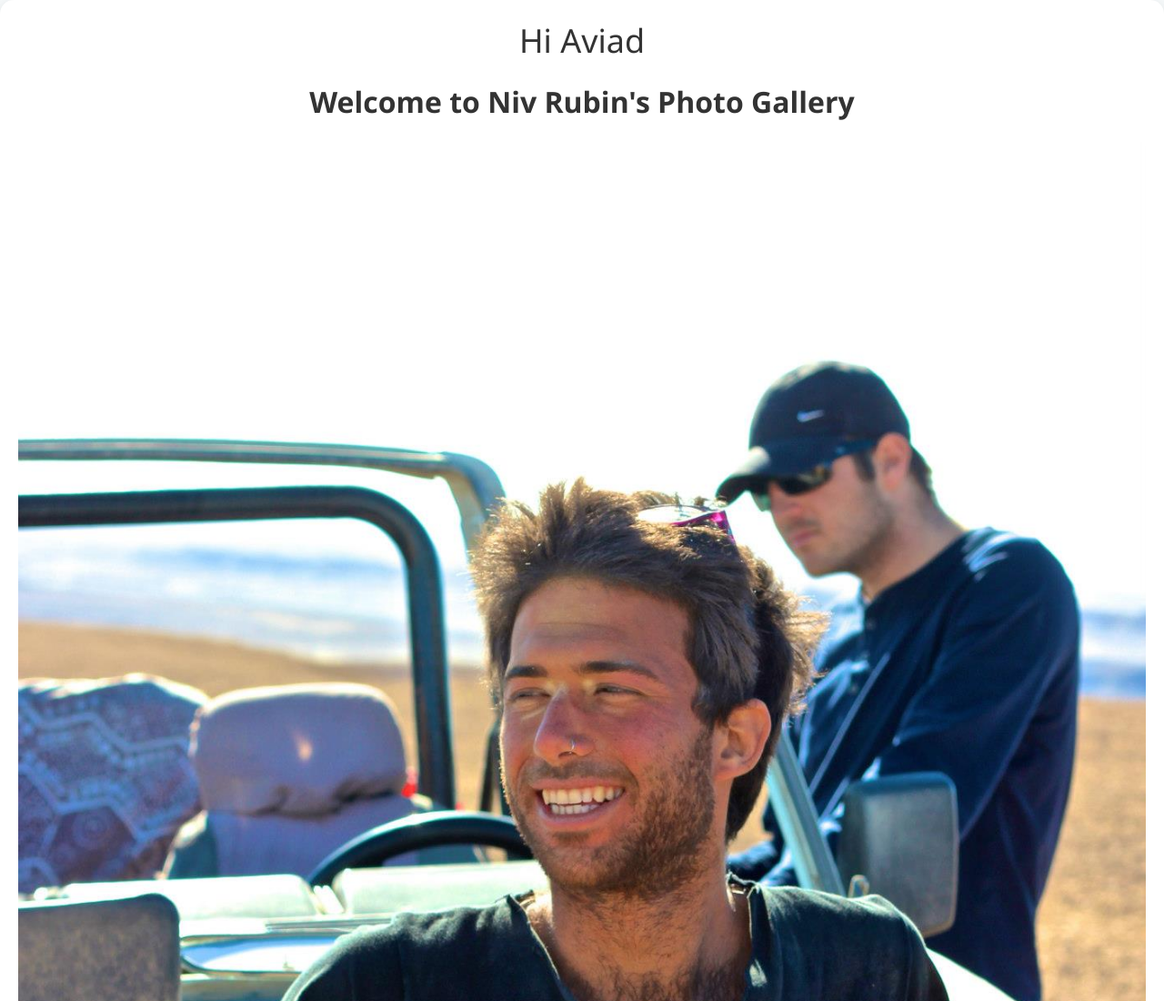
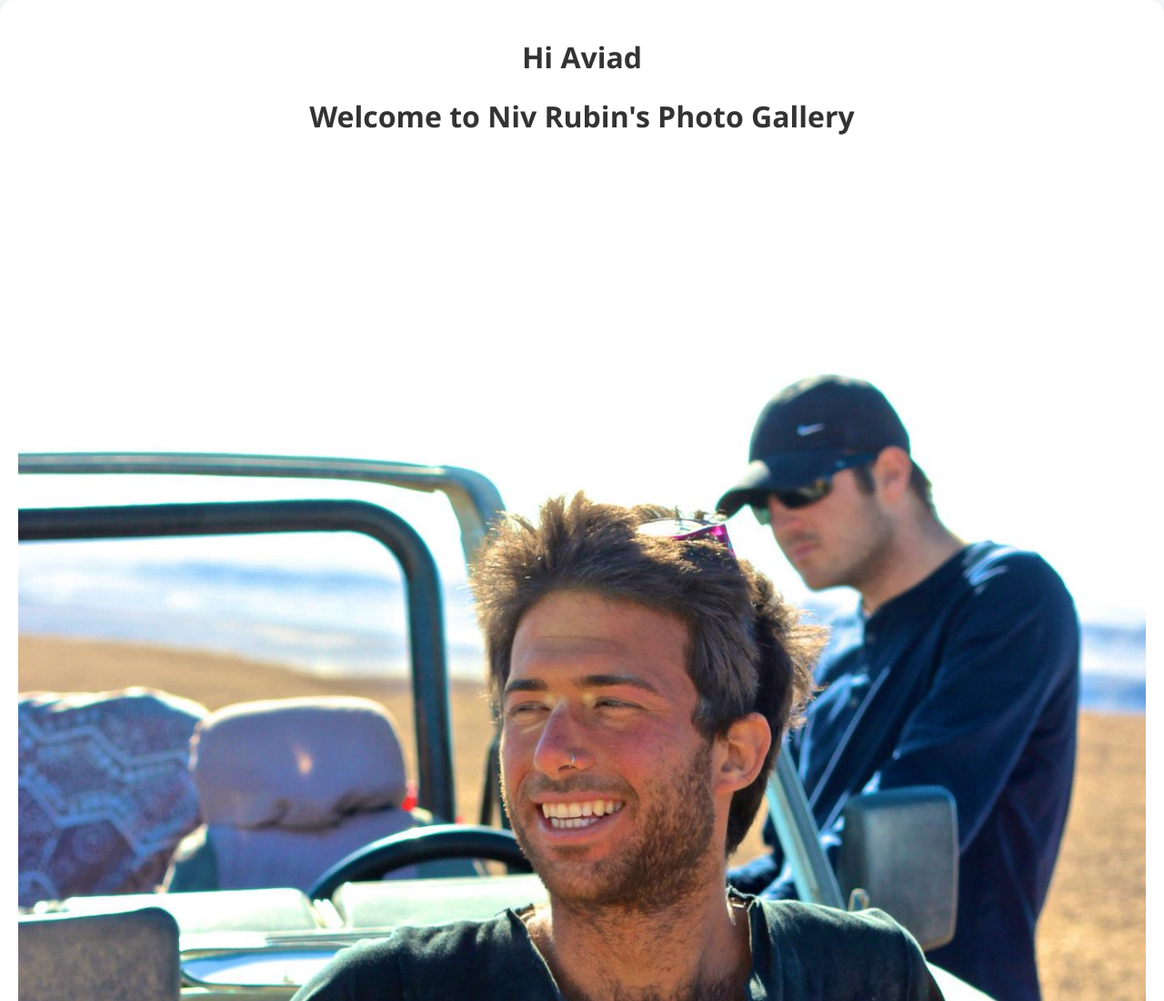
Before and after one commit to nivvvrubin/photos, a plain HTML site: page index.html in a window 1280 px wide. Shown: the top 1100 px of the page at 91% size. Drawn offline with Linux system fonts and the light colour scheme.

Commit message:
Update index.html

```diff
--- a/index.html
+++ b/index.html
@@ -9,7 +9,7 @@
 <body>
   <div class="container">
     <!-- Title of the page -->
-    <h>Hi Aviad</h>
+    <h1 id="headline">Hi Aviad</h>
 
     <!-- Title of the page -->
     <h1>Welcome to Niv Rubin's Photo Gallery</h1>
```
